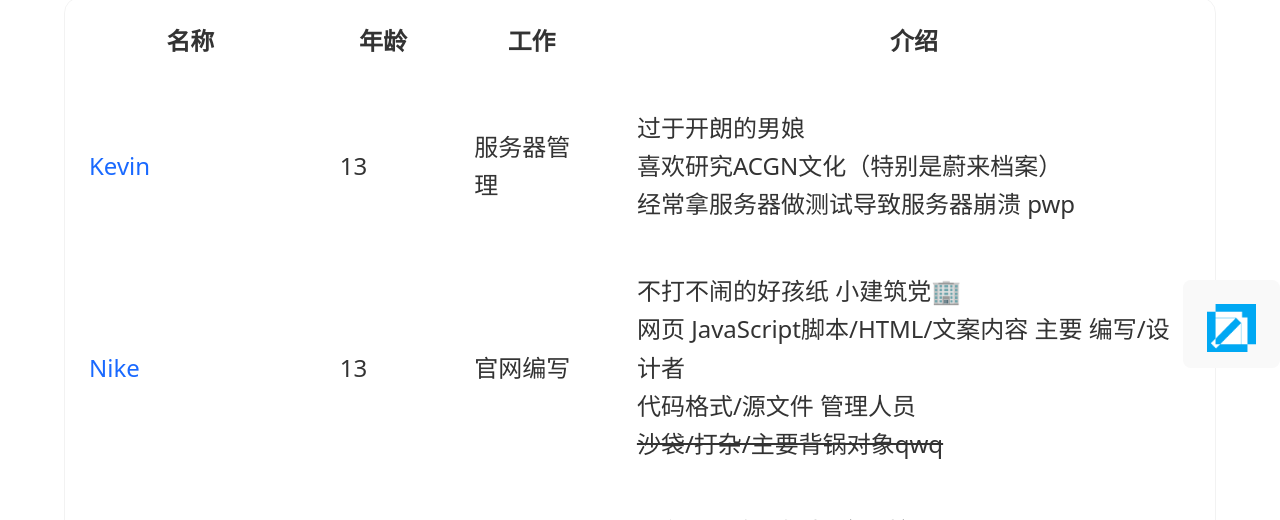
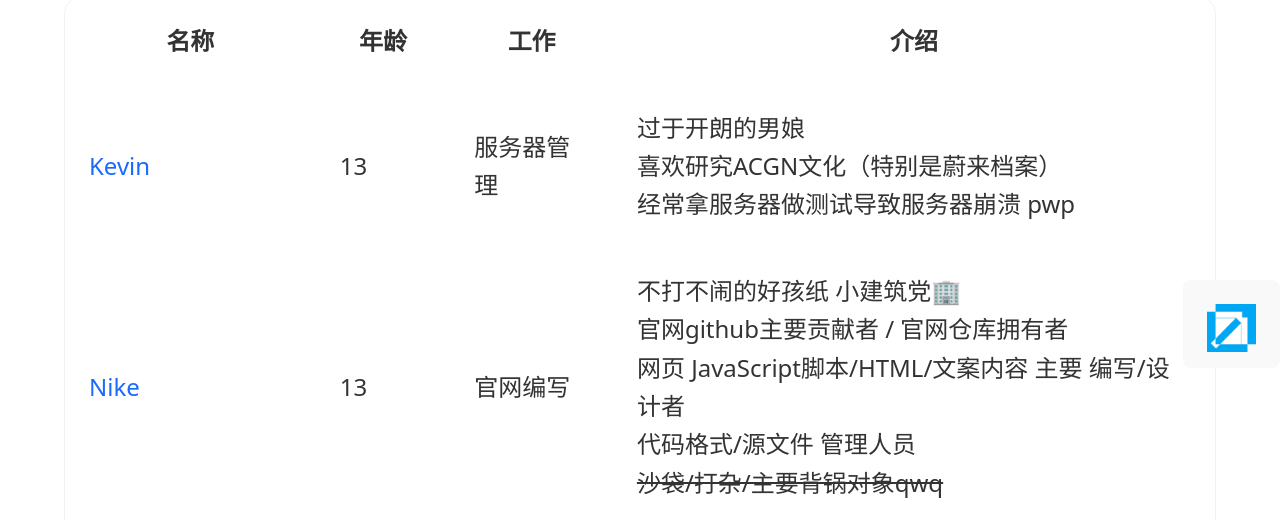
Before and after one commit to NikeMa2011/MCServerWebsite, a website: page kevinServerClientWeb/assets/web/contributors.html in a window 1280 px wide. Shown: the part 432-952 px from the top of the page. Drawn offline with Linux system fonts and the light colour scheme.

Commit message:
文案修改

```diff
--- a/kevinServerClientWeb/assets/web/contributors.html
+++ b/kevinServerClientWeb/assets/web/contributors.html
@@ -35,6 +35,7 @@
                         喜欢研究ACGN文化（特别是蔚来档案）<br>
                         经常拿服务器做测试导致服务器崩溃 pwp<br>
                         <!-- 哼 好好的项目差点就要凉凉了 都是你害的 -->
+                        <!-- 畜生 -->
                     </td>
                 </tr>
                 <tr>
@@ -42,7 +43,8 @@
                     <td>13</td>
                     <td>官网编写</td>
                     <td>
-                        不打不闹的好孩纸 小建筑党🏢<br><!-- 不过很可惜现在退坑了(悲) -->
+                        不打不闹的好孩纸 小建筑党🏢<br><!-- 没退坑 -->
+                        官网github主要贡献者 / 官网仓库拥有者<br>
                         网页 JavaScript脚本/HTML/文案内容 主要 编写/设计者<br>
                         代码格式/源文件 管理人员<br>
                         <del>沙袋/打杂/主要背锅对象qwq</del>
```
